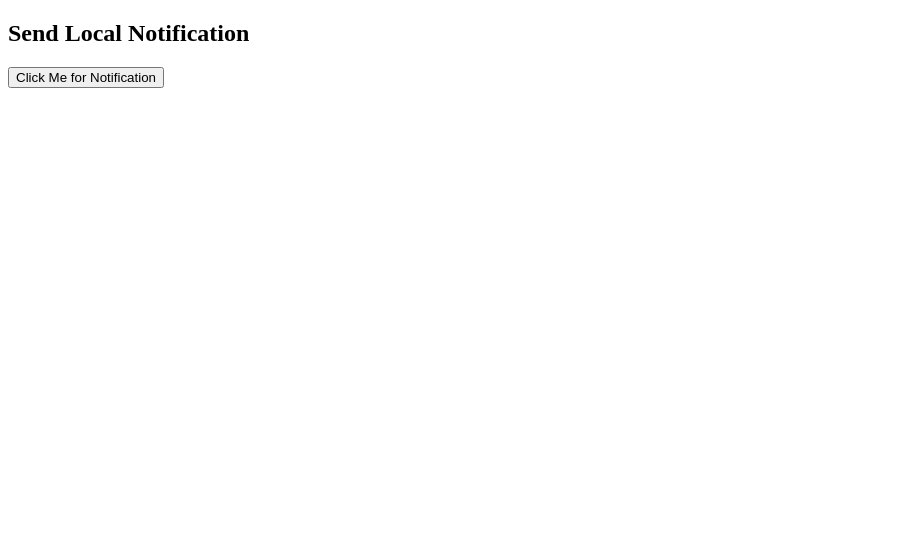
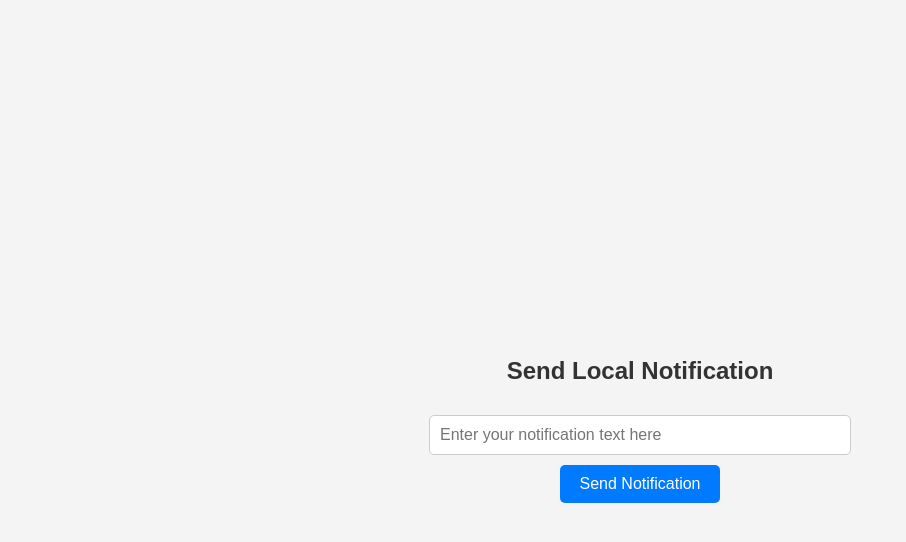
Before and after one commit to MR-Yunuskhan/test, a plain HTML site: page index.html in a window 1280 px wide. Shown: the whole page, without its empty margins (0-906 px from the left). Drawn offline with Linux system fonts and the light colour scheme.

Commit message:
Update index.html

```diff
--- a/index.html
+++ b/index.html
@@ -2,11 +2,60 @@
 <html lang="en">
 <head>
   <meta charset="UTF-8">
+  <meta name="viewport" content="width=device-width, initial-scale=1">
   <title>Local Notification Demo</title>
+  <style>
+    body {
+      font-family: Arial, sans-serif;
+      padding: 20px;
+      margin: 0;
+      display: flex;
+      flex-direction: column;
+      align-items: center;
+      justify-content: center;
+      min-height: 100vh;
+      background: #f4f4f4;
+    }
+
+    h2 {
+      color: #333;
+    }
+
+    input[type="text"] {
+      padding: 10px;
+      width: 90%;
+      max-width: 400px;
+      margin: 10px 0;
+      border-radius: 5px;
+      border: 1px solid #ccc;
+      font-size: 16px;
+    }
+
+    button {
+      padding: 10px 20px;
+      font-size: 16px;
+      background-color: #007BFF;
+      color: white;
+      border: none;
+      border-radius: 5px;
+      cursor: pointer;
+    }
+
+    button:hover {
+      background-color: #0056b3;
+    }
+
+    @media (max-width: 600px) {
+      input, button {
+        width: 100%;
+      }
+    }
+  </style>
 </head>
 <body>
   <h2>Send Local Notification</h2>
-  <button onclick="sendNotification()">Click Me for Notification</button>
+  <input type="text" id="notifText" placeholder="Enter your notification text here">
+  <button onclick="sendNotification()">Send Notification</button>
 
   <script>
     // Ask permission on page load
@@ -21,10 +70,16 @@
     });
 
     function sendNotification() {
+      const message = document.getElementById("notifText").value.trim();
+      if (!message) {
+        alert("Please enter some text for the notification.");
+        return;
+      }
+
       if (Notification.permission === "granted") {
-        new Notification("Hello!", {
-          body: "This is a local notification triggered by a button click.",
-          icon: "https://cdn-icons-png.flaticon.com/512/727/727399.png" // Optional icon
+        new Notification("Custom Notification", {
+          body: message,
+          icon: "https://cdn-icons-png.flaticon.com/512/727/727399.png"
         });
       } else {
         alert("Please allow notifications in your browser.");
```
